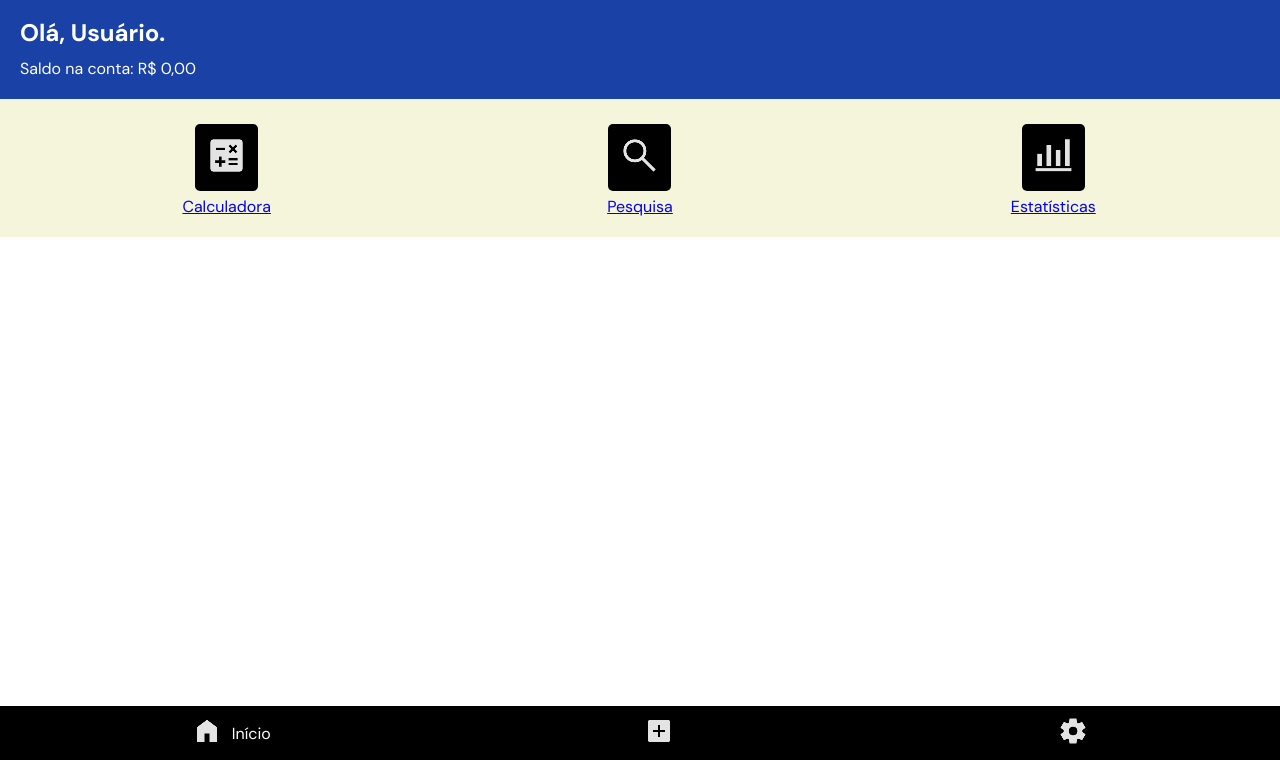
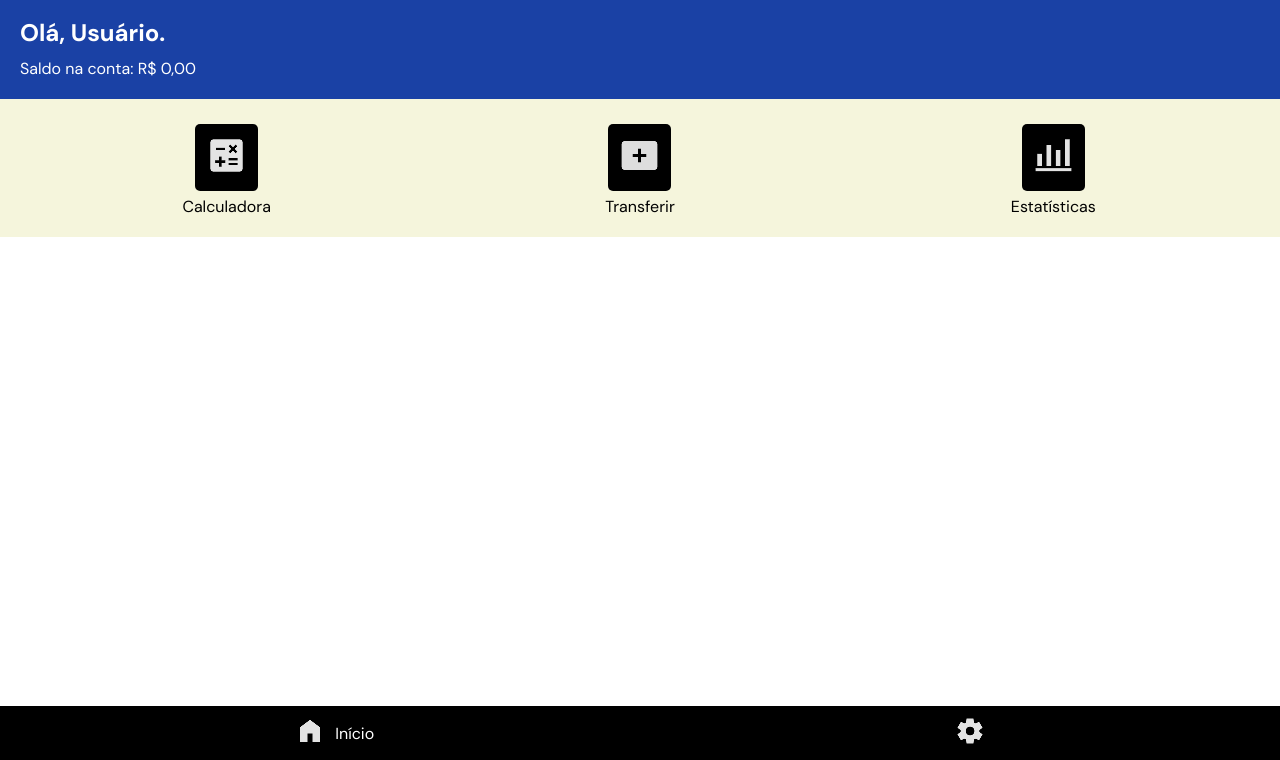
Before and after one commit to vitorgabriel-9/NkolsBank, a website: page public/inicio/index.html in a window 1280 px wide. Shown: the part 40-800 px from the top of the page. Drawn offline with Linux system fonts and the light colour scheme.

Commit message:
Ajustes no HTMl da tela de inicio

```diff
--- a/public/inicio/index.html
+++ b/public/inicio/index.html
@@ -24,19 +24,19 @@
 
         <nav id="atalhos">
             <div class="div-botao-nav">
-                <a href="../calculadora/index.html" target="_blank">
+                <a class="link-nav" href="../calculadora/index.html" target="_blank">
                     <button class="botao-nav"><img src="../icons/calculadora.png" alt="Calculadora"></button>
                     <p>Calculadora</p>
                 </a>
             </div>
             <div class="div-botao-nav">
-                <a href="#">
-                    <button class="botao-nav"><img src="../icons/pesquisa.png" alt="Pesquisa"></button>
-                    <p>Pesquisa</p>
+                <a class="link-nav" href="../transfer/index.html">
+                    <button class="botao-nav"><img src="../icons/transfer.png" alt="Fazer transferência"></button>
+                    <p>Transferir</p>
                 </a>
             </div>
             <div class="div-botao-nav">
-                <a href="#">
+                <a class="link-nav" href="#">
                     <button class="botao-nav"><img src="../icons/estatisticas.png" alt="Estatísticas"></button>
                     <p>Estatísticas</p>
                 </a>
@@ -51,9 +51,6 @@
                 <p>Início</p>
             </div>
             <div class="div-botao-footer">
-                <button class="botao-footer"><a href="../transfer/index.html"><img src="../icons/transferir.png" alt="Transferir"></a></button>
-            </div>
-            <div class="div-botao-footer">
                 <button class="botao-footer"><img src="../icons/configuracoes.png" alt="Configurações"></button>
             </div>
         </nav>
--- a/public/inicio/style.css
+++ b/public/inicio/style.css
@@ -56,6 +56,11 @@ button.botao-nav {
     border-radius: 5px;
 }
 
+a.link-nav {
+    text-decoration: none;
+    color: #000;
+}
+
 /* Nav Footer */
 
 nav#footer {
--- a/public/transfer/style.css
+++ b/public/transfer/style.css
@@ -10,7 +10,7 @@
 
 @font-face {
     font-family: 'DM-Sans';
-    src: url('../../fonts/DMSans.ttf');
+    src: url('../fonts/DMSans.ttf');
 }
 
 /* Estilos */
```
Also changed, not shown: public/transfer/index.html (+0 -4 lines), public/icons/pesquisa.png (deleted), public/icons/transfer.png (added), public/icons/transferir.png (deleted).
